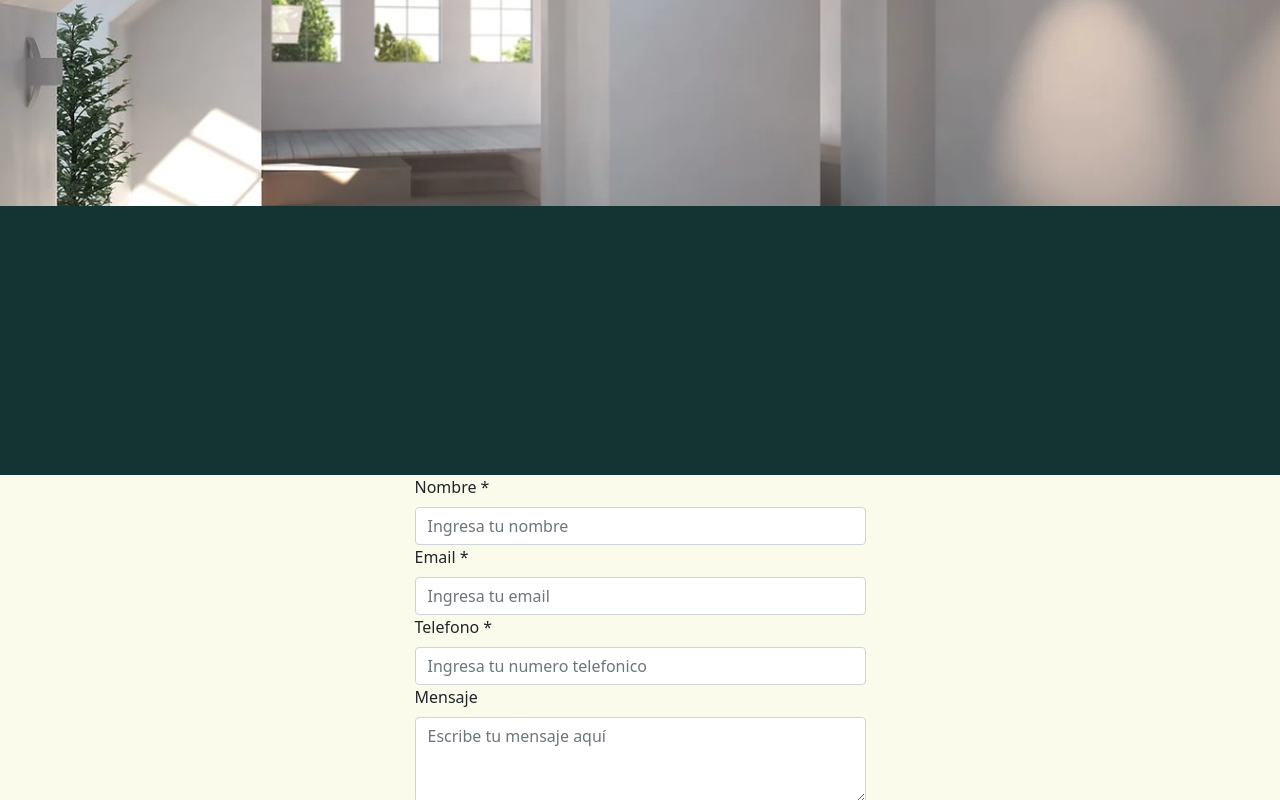
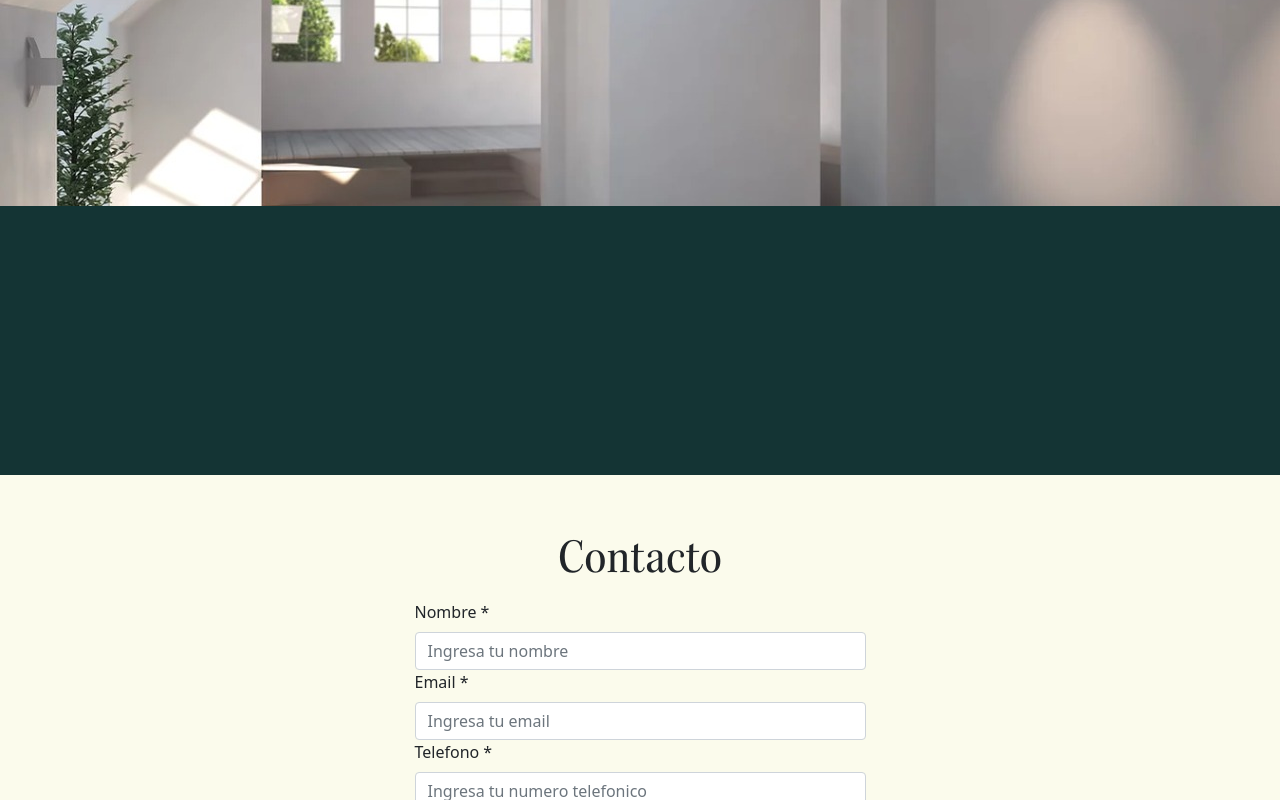
Before and after one commit to angelicamaru/inmobiliaria, a React (Create React App) app in the folder frontend/: page / in a window 1280 px wide. Shown: the part 2184-2984 px from the top of the page. Built offline with nearby package versions, Linux system fonts and the light colour scheme; what react-google-maps would draw is missing.

Commit message:
Cambios de diseño

```diff
--- a/frontend/src/Components/ArriendoVenta/Padre.module.css
+++ b/frontend/src/Components/ArriendoVenta/Padre.module.css
@@ -1,4 +1,5 @@
 .contenido {
   display: flex;
   justify-content: center;
+  background-color: #fbfbec;
 }
--- a/frontend/src/Components/InicioSection/Inicio.js
+++ b/frontend/src/Components/InicioSection/Inicio.js
@@ -36,6 +36,9 @@ const InicioSection = () => {
       <div className={classes.casa}>
         <Image className={classes.imagen} src={casa} fluid />
       </div>
+      <div className={classes.nuestros}>
+          <label>Contacto</label>
+      </div>
       <div className="container">
         <div class="row justify-content-md-center">
 
--- a/frontend/src/Components/InicioSection/Inicio.module.css
+++ b/frontend/src/Components/InicioSection/Inicio.module.css
@@ -24,6 +24,7 @@
 .nuestros {
   font-family: Kepler;
   font-size: 50px;
+  text-align: center;
 }
 .servicios {
   padding-top: 100px;
@@ -40,6 +41,7 @@
   justify-content: center;
   background-color: #143434;
   padding-right: auto;
+  margin-bottom: 50px;
 }
 .imagen {
   width: 100%;
--- a/frontend/src/Components/Inmuebles/VentaArriedoInmueble.js
+++ b/frontend/src/Components/Inmuebles/VentaArriedoInmueble.js
@@ -7,7 +7,6 @@ function VentaArriedoInmueble(props) {
       <div className={classes.contenido}>
         <Inmuebles operacion={props.operacion} />
       </div>
-      <div>foot</div>
     </div>
   );
 }
```
